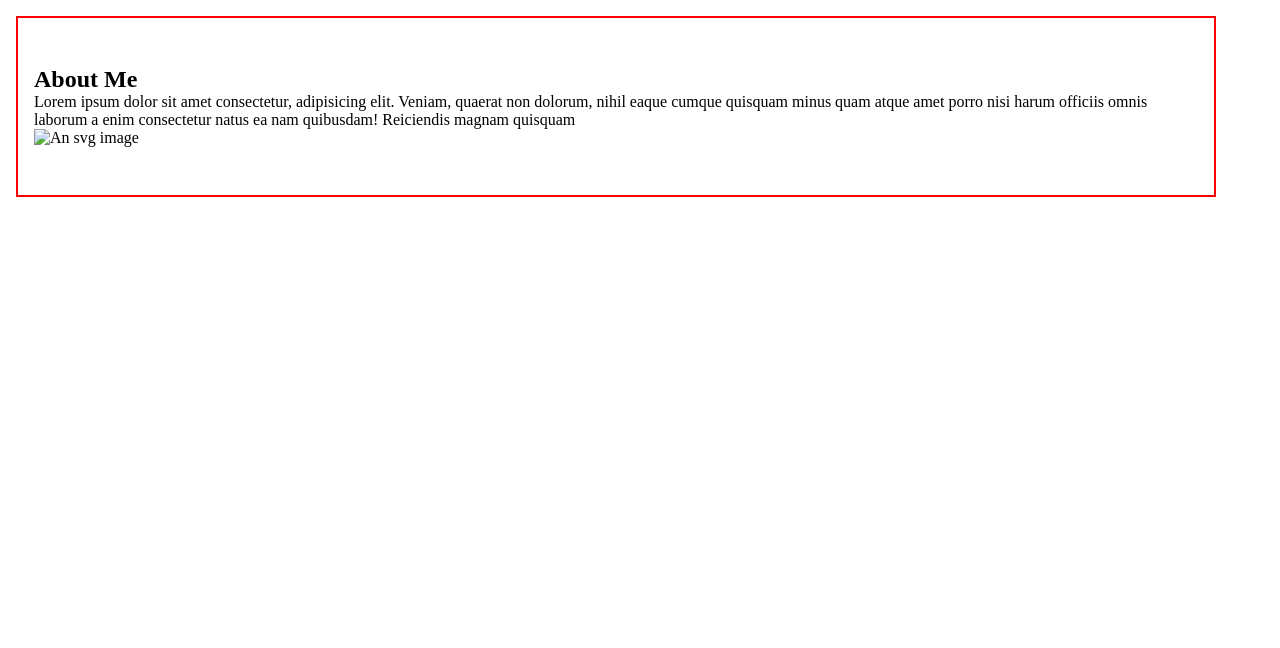
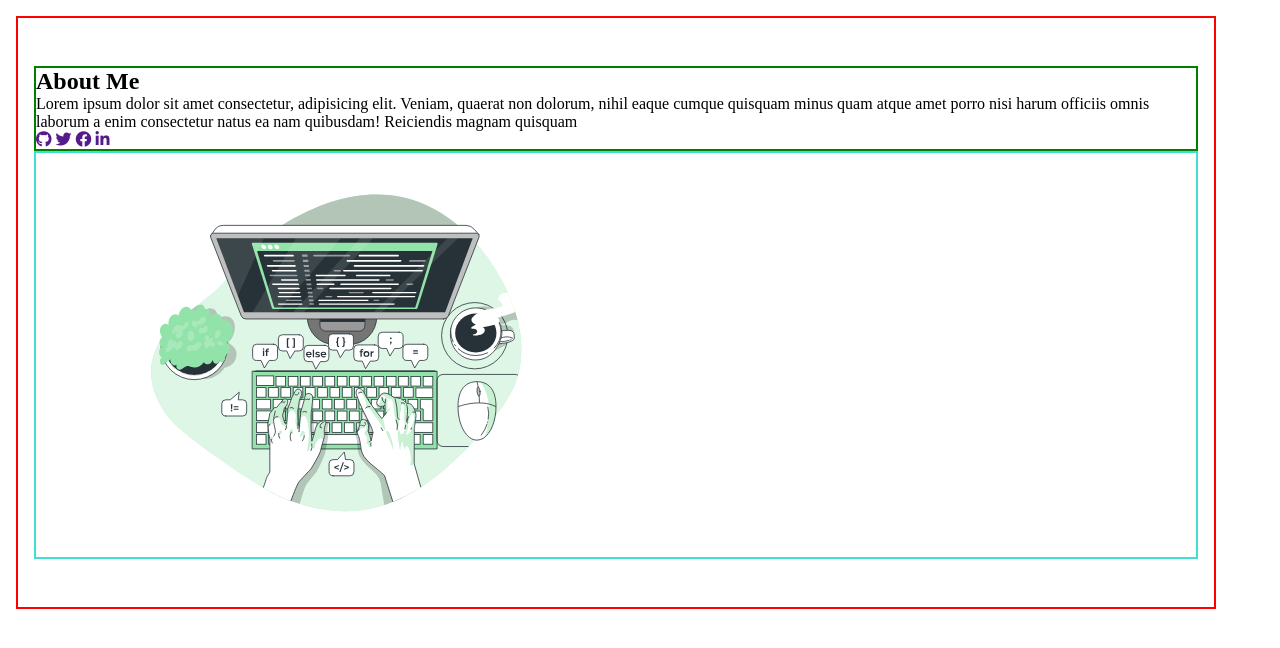
Before and after one commit to Yasir-Khan22/about-me, a plain HTML site: page index.html in a window 1280 px wide. Drawn offline with Linux system fonts and the light colour scheme.

Commit message:
change occur

```diff
--- a/index.html
+++ b/index.html
@@ -15,11 +15,14 @@
                <h2>About Me</h2>
                <p>Lorem ipsum dolor sit amet consectetur, adipisicing elit. Veniam, quaerat non dolorum, nihil eaque cumque quisquam minus quam atque amet porro nisi harum officiis omnis laborum a enim consectetur natus ea nam quibusdam! Reiciendis magnam quisquam</p>
                <div class="icons">
-                <a href=""></a>
+                <a href=""><i class="fa-brands fa-github"></i></a>
+                <a href=""><i class="fa-brands fa-twitter"></i></a>
+                <a href=""><i class="fa-brands fa-facebook"></i></a>
+                <a href=""><i class="fa-brands fa-linkedin-in"></i></a>
                </div>
            </div>
            <div class="svg-wrapper">
-            <img src="" alt="An svg image">
+            <img src="images/coding.svg" alt="An svg image" width="600" height="400">
            </div>
         </div>
     </div>
--- a/style.css
+++ b/style.css
@@ -11,5 +11,12 @@ body {
     margin: 1rem;
     padding: 3rem 1rem;
     border: 2px solid red;
+}
+.heading {
+
+    border: 2px solid green;
+}
+.svg-wrapper {
+    border: 2px solid turquoise;
 
 }
```
Also changed, not shown: images/coding.svg (added).
